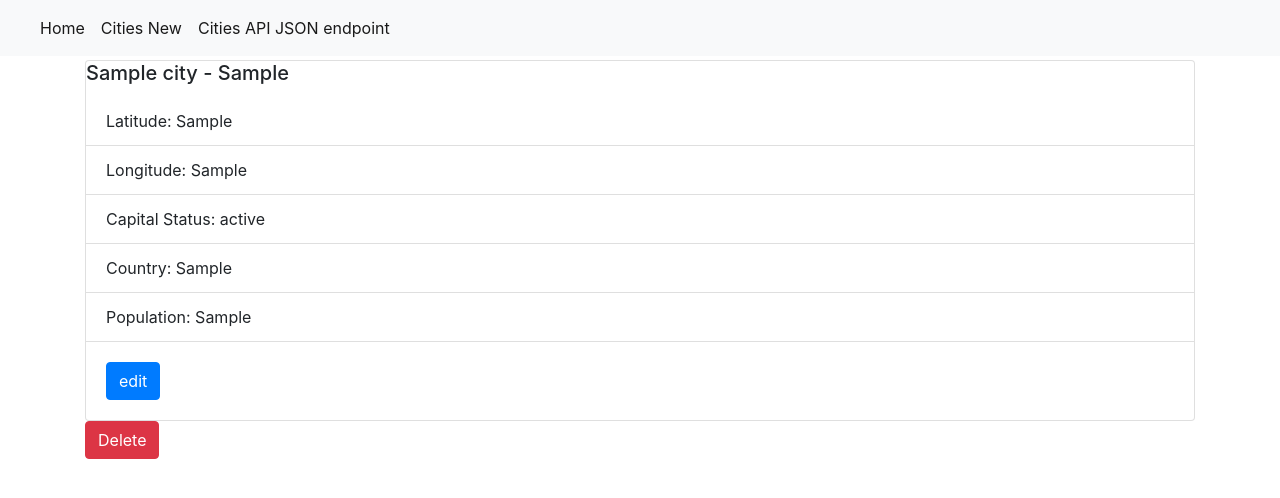
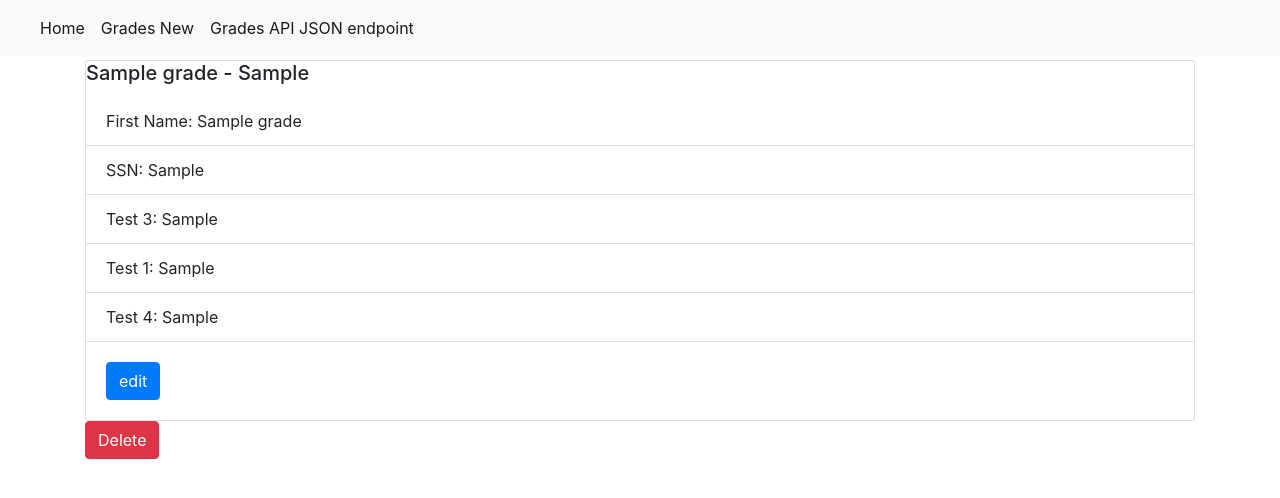
Before and after one commit to ryanmelink/WebApp, a Flask app: template app/templates/view.html in a window 1280 px wide. Shown: the top 498 px of the page. Run offline with Flask 2, Linux system fonts and the light colour scheme; the template is opened without the code that fills it: most values are stand-ins (such as "Sample title", 1, 10 or a date in 2020); some libraries are stand-ins or nearby versions.

Commit message:
Task: reviewed view.html

```diff
--- a/app/templates/edit.html
+++ b/app/templates/edit.html
@@ -35,7 +35,7 @@
                    name="fldTest3" value="{{grade.fldTest3}}">
         </div>
         <div class="col">
-            <label for="fldTest4">City Population</label>
+            <label for="fldTest4">Test 4</label>
             <input id="fldTest4" type="text" class="form-control" placeholder="Test 4" name="fldTest4" value="{{grade.fldTest4}}">
         </div>
     </div>
--- a/app/templates/index.html
+++ b/app/templates/index.html
@@ -16,7 +16,7 @@
     </tr>
     </thead>
     <tbody>
-    {% for city in grades %}
+    {% for grade in grades %}
     <tr>
         <td><a href="view/{{grade.id}}">{{ grade.fldLastName }}</a></td>
         <td>{{ grade.fldFirstName }}</td>
--- a/app/templates/layout.html
+++ b/app/templates/layout.html
@@ -34,10 +34,10 @@
         <a class="nav-link" href="/">Home <span class="sr-only">(current)</span></a>
       </li>
       <li class="nav-item active">
-        <a class="nav-link" href="/cities/new">Cities New <span class="sr-only">(current)</span></a>
+        <a class="nav-link" href="/grades/new">Grades New <span class="sr-only">(current)</span></a>
       </li>
       <li class="nav-item active">
-        <a class="nav-link" href="api/cities">Cities API JSON endpoint <span class="sr-only">(current)</span></a>
+        <a class="nav-link" href="api/grades">Grades API JSON endpoint <span class="sr-only">(current)</span></a>
       </li>
 
     </ul>
--- a/app/templates/view.html
+++ b/app/templates/view.html
@@ -2,20 +2,20 @@
 {% block content %}
 
 <div class="card" class="m-5 p-2">
-    <h5 class="card-title">{{ city.fldName }} - {{ city.fldAbbreviation }}</h5>
+    <h5 class="card-title">{{ grade.fldLastName }} - {{ grade.fldTest2 }}</h5>
 
     <ul class="list-group list-group-flush">
-        <li class="list-group-item">Latitude: {{ city.fldLat }}</li>
-        <li class="list-group-item">Longitude: {{ city.fldLong }}</li>
-        <li class="list-group-item">Capital Status: {{ city.fldCapitalStatus }}</li>
-        <li class="list-group-item">Country: {{ city.fldCountry }}</li>
-        <li class="list-group-item">Population: {{ city.fldPopulation }}</li>
+        <li class="list-group-item">First Name: {{ grade.fldFirstName }}</li>
+        <li class="list-group-item">SSN: {{ grade.fldSSN }}</li>
+        <li class="list-group-item">Test 3: {{ grade.fldTest3 }}</li>
+        <li class="list-group-item">Test 1: {{ grade.fldTest1 }}</li>
+        <li class="list-group-item">Test 4: {{ grade.fldTest4 }}</li>
     </ul>
     <div class="card-body">
-        <a href="/edit/{{city.id}}" class="card-link btn btn-primary">edit</a>
+        <a href="/edit/{{grade.id}}" class="card-link btn btn-primary">edit</a>
     </div>
 </div>
-<form action="/delete/{{city.id}}" method="post"><button type="submit" class="btn btn-danger">Delete</button></form>
+<form action="/delete/{{grade.id}}" method="post"><button type="submit" class="btn btn-danger">Delete</button></form>
 
 
 {% endblock %}
```
